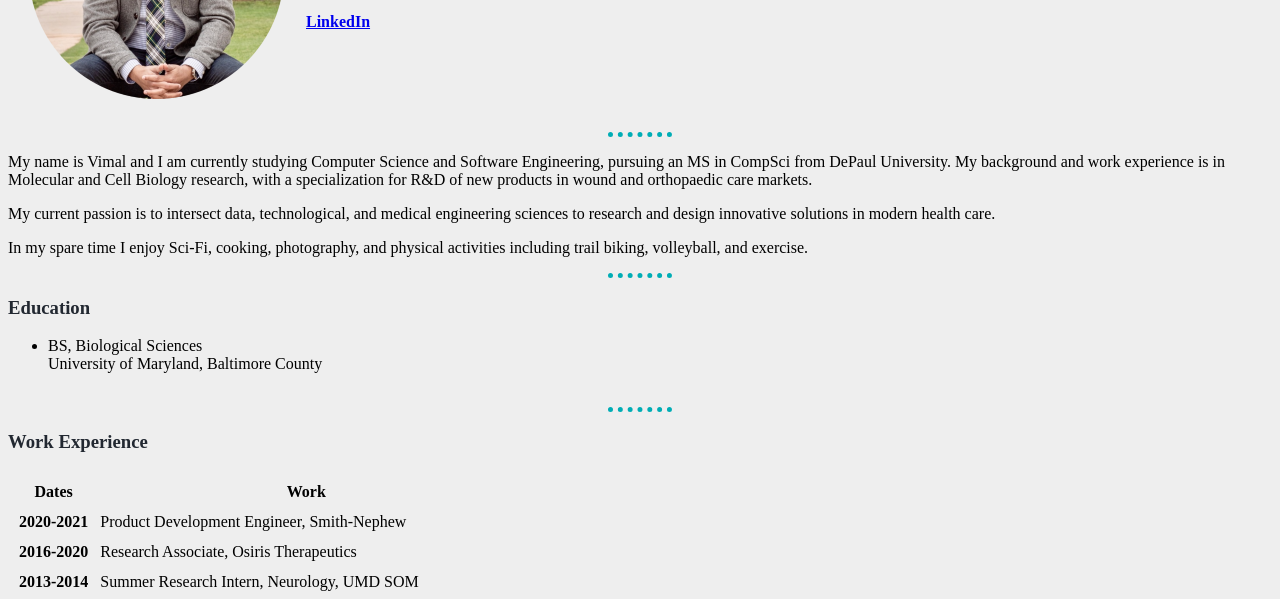
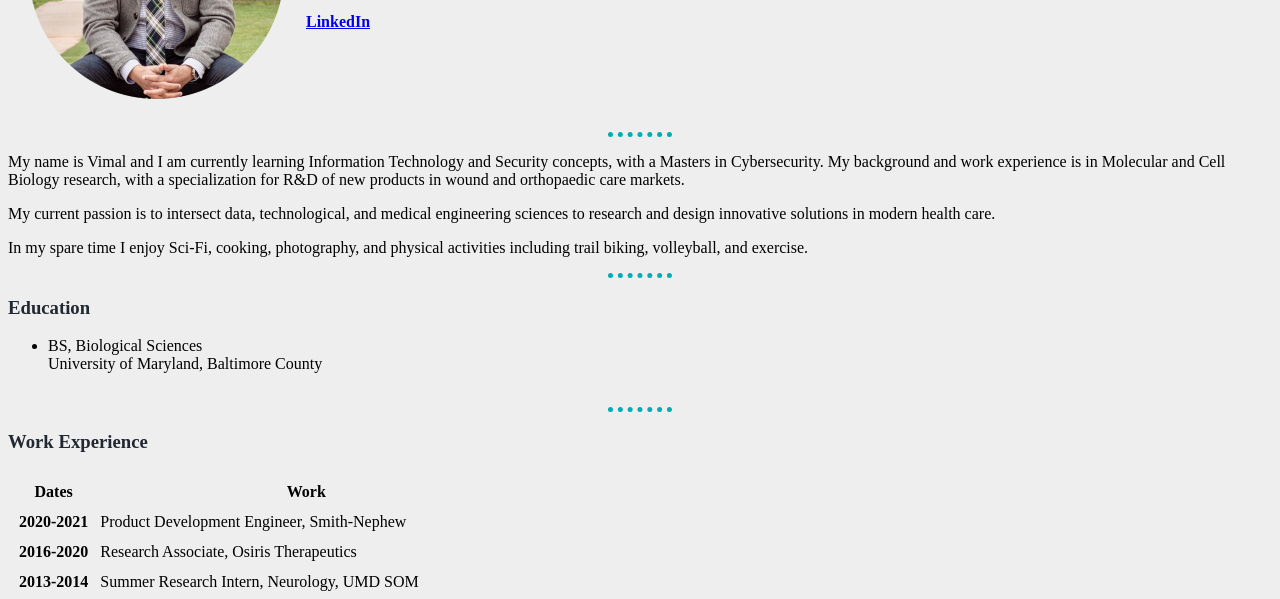
Before and after one commit to vjacob193/cv, a plain HTML site: page index.html in a window 1280 px wide. Shown: the part 185-784 px from the top of the page. Drawn offline with Linux system fonts and the light colour scheme.

Commit message:
Update index.html

```diff
--- a/index.html
+++ b/index.html
@@ -18,7 +18,7 @@
     </table>
 
     <hr>
-    <p>My name is Vimal and I am currently studying Computer Science and Software Engineering, pursuing an MS in CompSci from DePaul University. My background and work experience is in Molecular and Cell Biology research, with a specialization for R&D of new products in wound and orthopaedic care markets. </p>
+    <p>My name is Vimal and I am currently learning Information Technology and Security concepts, with a Masters in Cybersecurity. My background and work experience is in Molecular and Cell Biology research, with a specialization for R&D of new products in wound and orthopaedic care markets. </p>
     <p>My current passion is to intersect data, technological, and medical engineering sciences to research and design innovative solutions in modern health care.</p>
     <p>In my spare time I enjoy Sci-Fi, cooking, photography, and physical activities including trail biking, volleyball, and exercise.</p>
     <hr> <!-- Horizontal Rule (horizontal line) -->
```
